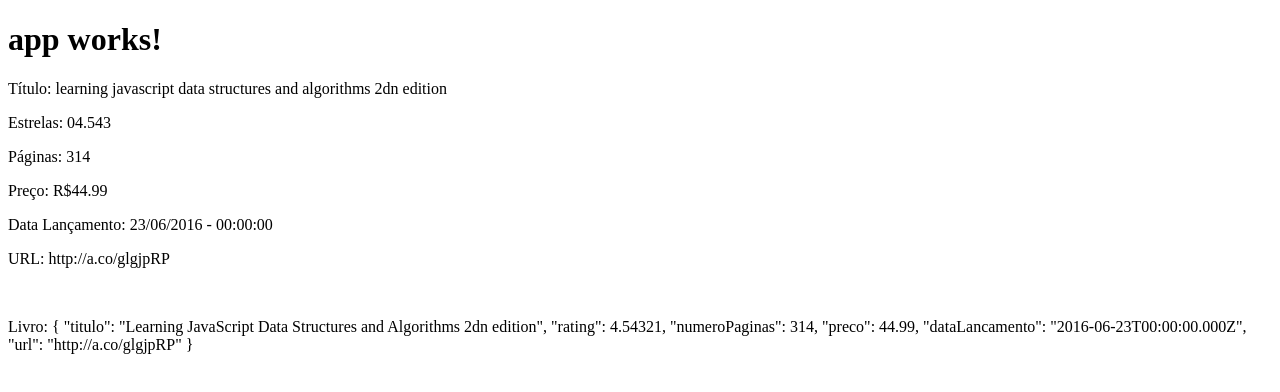
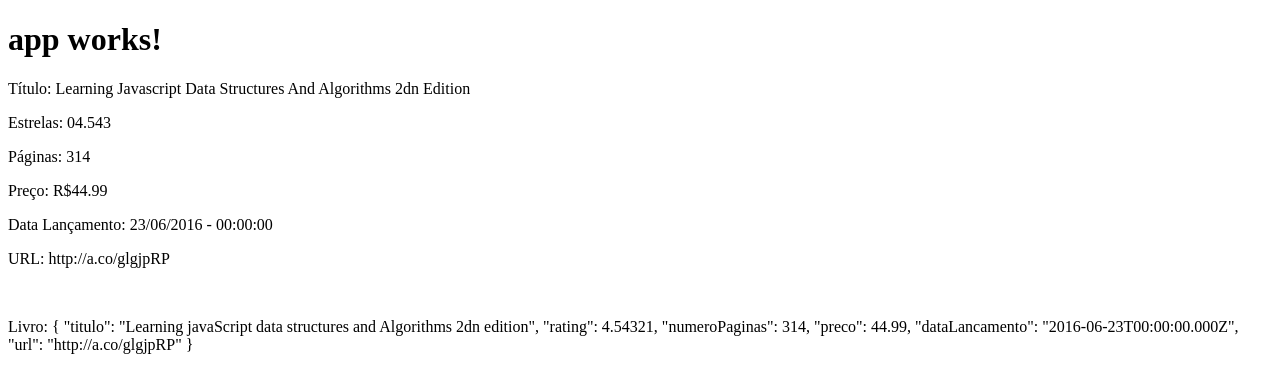
Before and after one commit to wquintanilhadasilva/lab-pipes, an Angular app: page / in a window 1280 px wide. Shown: the top 392 px of the page. Built offline with nearby package versions, Linux system fonts and the light colour scheme.

Commit message:
criando pipes customizados Camel Case

```diff
--- a/src/app/app.module.ts
+++ b/src/app/app.module.ts
@@ -5,11 +5,13 @@ import { HttpModule } from '@angular/http';
 
 import { AppComponent } from './app.component';
 import { ExemplosPipesComponent } from './exemplos-pipes/exemplos-pipes.component';
+import { CamelCasePipe } from './pipes/camel-case.pipe';
 
 @NgModule({
   declarations: [
     AppComponent,
-    ExemplosPipesComponent
+    ExemplosPipesComponent,
+    CamelCasePipe
   ],
   imports: [
     BrowserModule,
--- a/src/app/exemplos-pipes/exemplos-pipes.component.html
+++ b/src/app/exemplos-pipes/exemplos-pipes.component.html
@@ -1,4 +1,4 @@
-<p>Título: {{livro.titulo | uppercase | lowercase}}</p>
+<p>Título: {{livro.titulo | uppercase | lowercase | camelCase}}</p>
 <p>Estrelas: {{livro.rating | number:'2.3'}}</p>
 <p>Páginas: {{livro.numeroPaginas | number}}</p>
 <p>Preço: {{livro.preco | currency:'BRL':true}}</p>
--- a/src/app/exemplos-pipes/exemplos-pipes.component.ts
+++ b/src/app/exemplos-pipes/exemplos-pipes.component.ts
@@ -8,7 +8,7 @@ import { Component, OnInit } from '@angular/core';
 export class ExemplosPipesComponent implements OnInit {
 
   livro: any = {
-    titulo: 'Learning JavaScript Data Structures and Algorithms 2dn edition',
+    titulo: 'Learning javaScript data structures and Algorithms 2dn edition',
     rating: 4.54321,
     numeroPaginas: 314,
     preco: 44.99,
--- /dev/null
+++ b/src/app/pipes/camel-case.pipe.ts
@@ -0,0 +1,22 @@
+import { element } from 'protractor';
+import { Pipe, PipeTransform } from '@angular/core';
+
+@Pipe({
+  name: 'camelCase'
+})
+export class CamelCasePipe implements PipeTransform {
+
+  transform(value: any, args?: any): any {
+    let values = value.split(' ');
+    let result = '';
+    for (let v of values) {
+      result += this.capitalize(v);
+    }
+    return result.trim();
+  }
+
+  private capitalize(value: string){
+    return value.substr(0,1).toUpperCase() + value.substr(1).toLowerCase() + ' ';
+  }
+
+}
```
Also changed, not shown: 1 other file (tests, documents, lock files or other folders).
